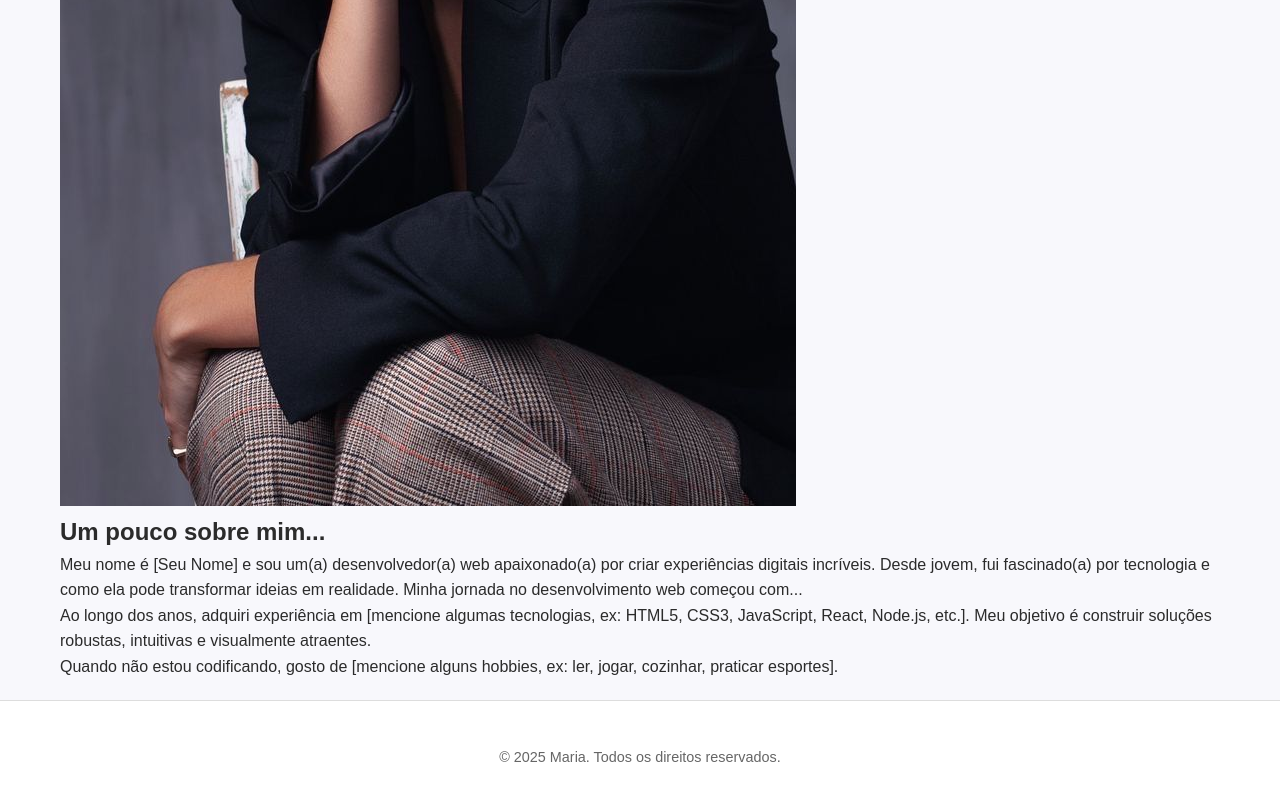
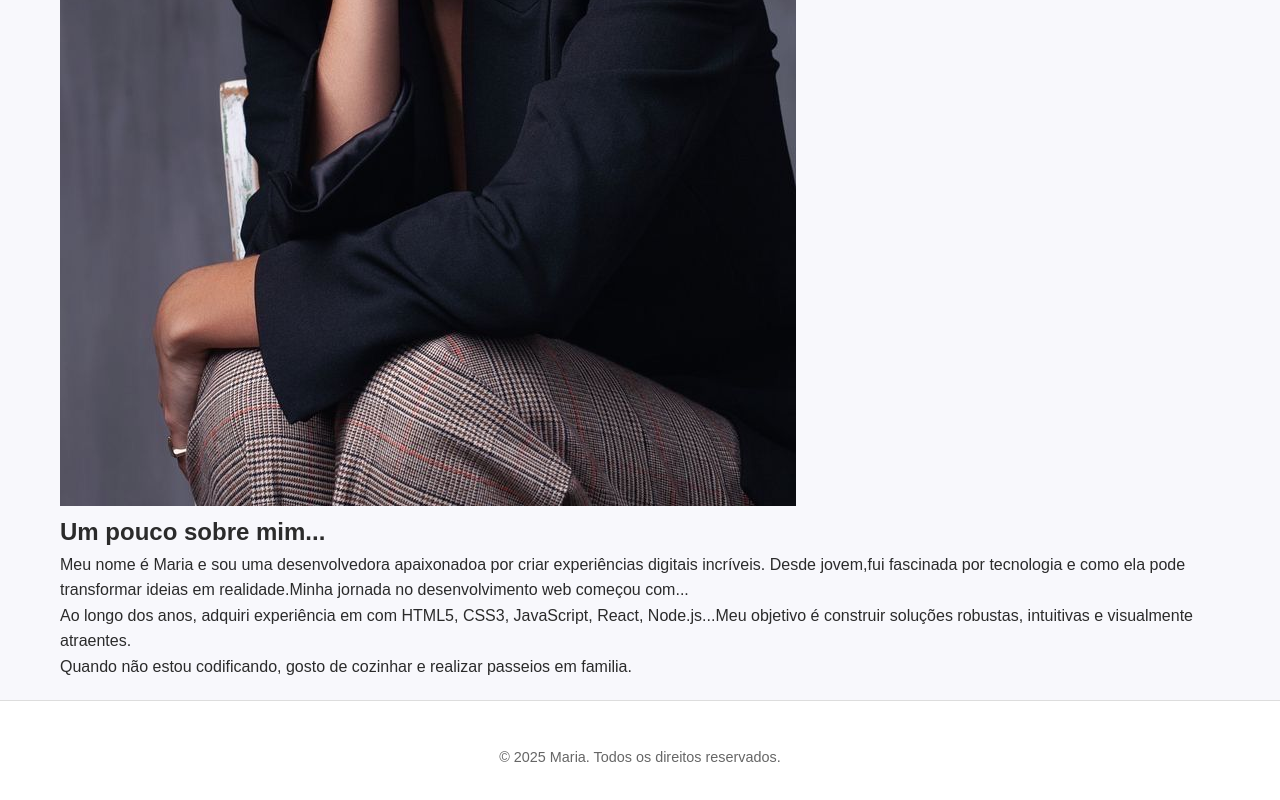
Before and after one commit to AnaCeciliaBane/ProjetoFinalWeb, a plain HTML site: page sobre.html in a window 1280 px wide. Shown: the part 844-1644 px from the top of the page. Drawn offline with Linux system fonts and the light colour scheme.

Commit message:
mensagem da atualização

```diff
--- a/sobre.html
+++ b/sobre.html
@@ -27,9 +27,9 @@
                 <img src="img/mulher02.jpg" alt="Sua Foto" class="about-image">
                 <article>
                     <h2>Um pouco sobre mim...</h2>
-                    <p>Meu nome é [Seu Nome] e sou um(a) desenvolvedor(a) web apaixonado(a) por criar experiências digitais incríveis. Desde jovem, fui fascinado(a) por tecnologia e como ela pode transformar ideias em realidade. Minha jornada no desenvolvimento web começou com...</p>
-                    <p>Ao longo dos anos, adquiri experiência em [mencione algumas tecnologias, ex: HTML5, CSS3, JavaScript, React, Node.js, etc.]. Meu objetivo é construir soluções robustas, intuitivas e visualmente atraentes.</p>
-                    <p>Quando não estou codificando, gosto de [mencione alguns hobbies, ex: ler, jogar, cozinhar, praticar esportes].</p>
+                    <p>Meu nome é Maria e sou uma desenvolvedora  apaixonadoa por criar experiências digitais incríveis. Desde jovem,fui fascinada por tecnologia e como ela pode transformar ideias em realidade.Minha jornada no desenvolvimento web começou com...</p>
+                    <p>Ao longo dos anos, adquiri experiência em com HTML5, CSS3, JavaScript, React, Node.js...Meu objetivo é construir soluções robustas, intuitivas e visualmente atraentes.</p>
+                    <p>Quando não estou codificando, gosto de  cozinhar e realizar passeios em familia.</p>
                 </article>
             </div>
         </section>
```
